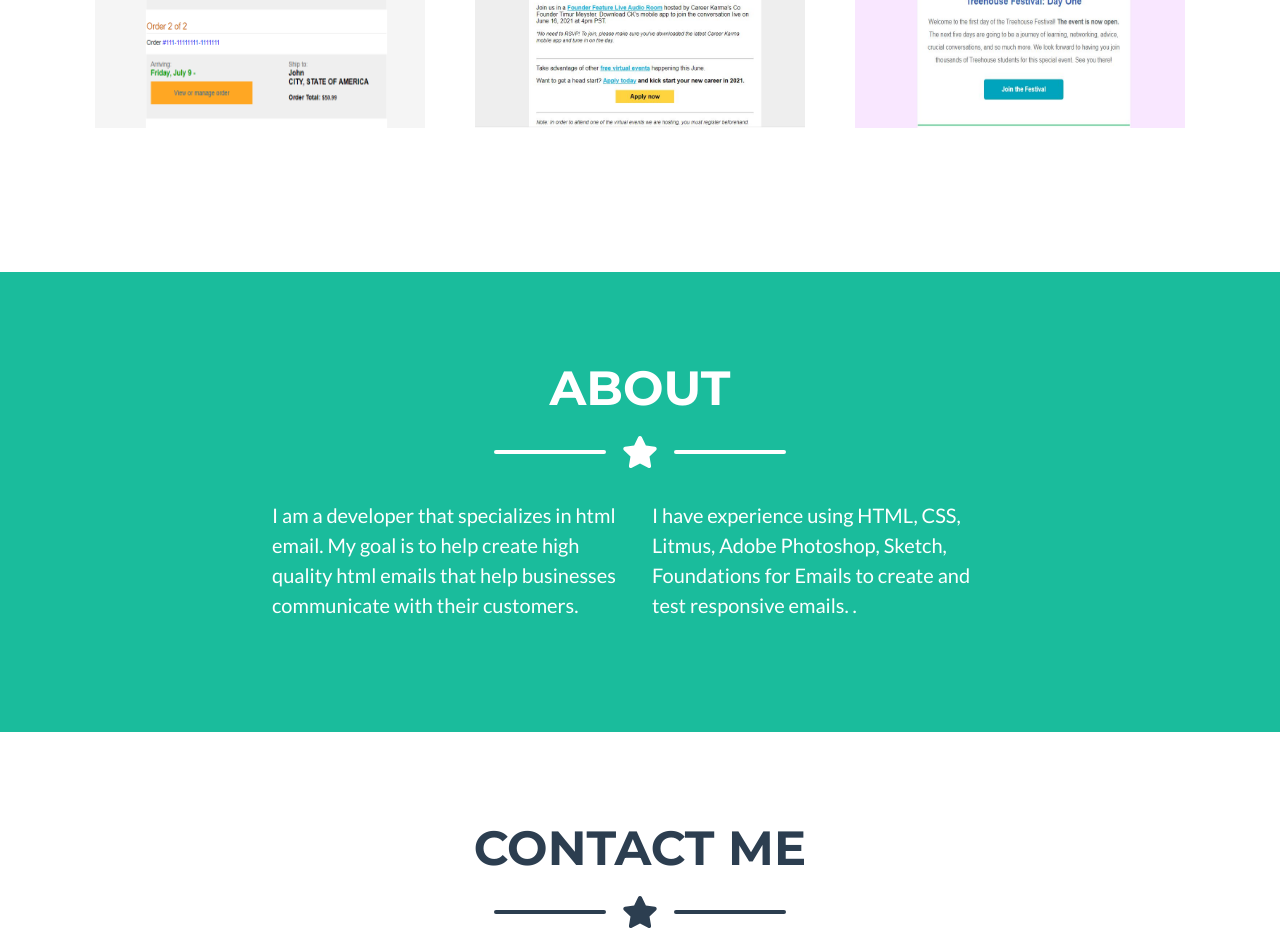
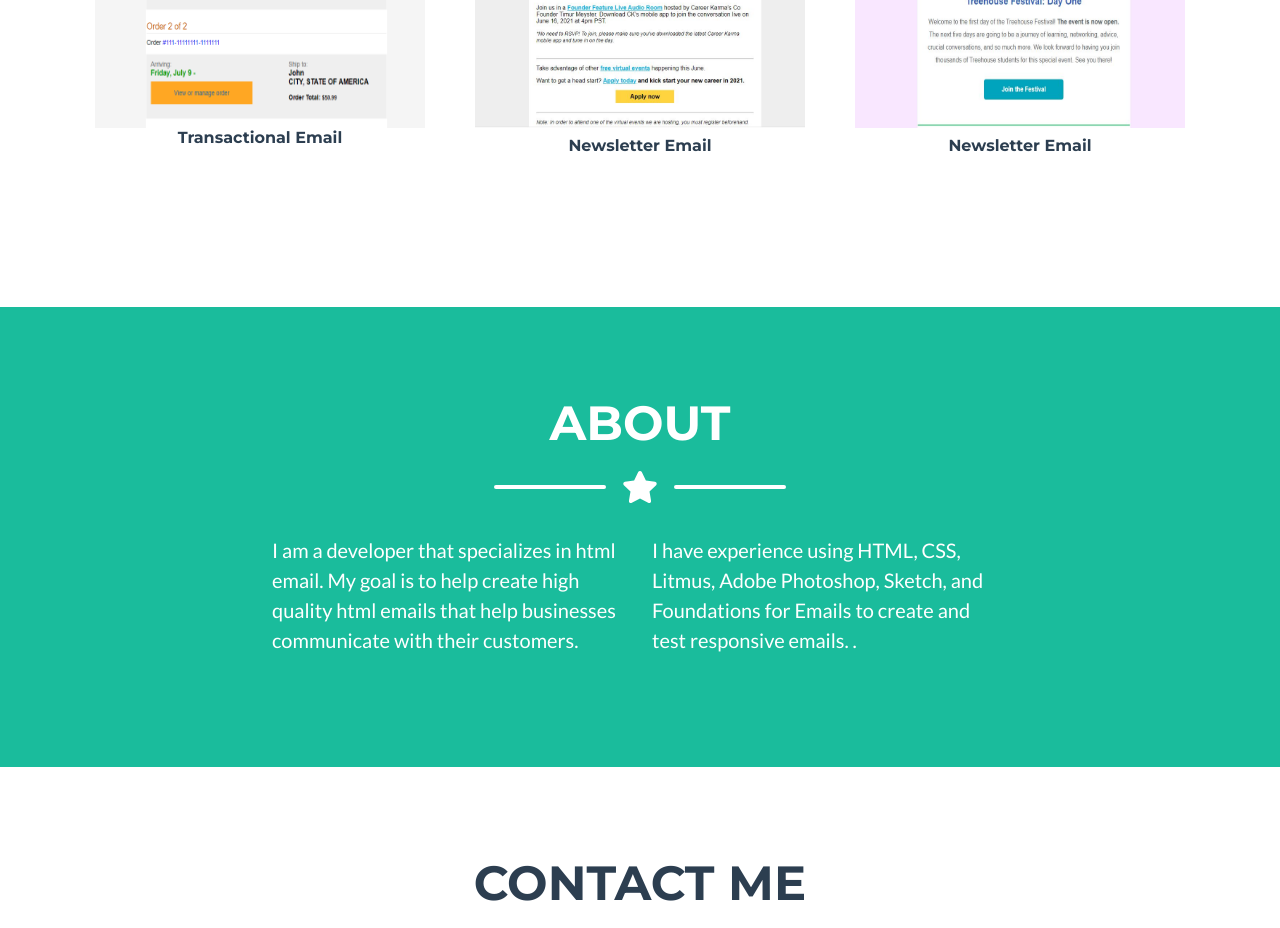
Before and after one commit to git-account2020/startbootstrap-freelancer-gh-pages, a plain HTML site: page index.html in a window 1280 px wide. Shown: the part 900-1828 px from the top of the page. Drawn offline with nearby package versions, Linux system fonts and the light colour scheme.

```diff
--- a/index.html
+++ b/index.html
@@ -67,19 +67,21 @@
                       <a href="transactional-email.html">
                         <img class="img-fluid portfolio-image " src="assets/img/portfolio/amazon-transactional email.png" alt="transactional email thumbnail" />
                       </a>
+                      <h6 class="text-secondary">Transactional Email</h6>
                     </div>
                     <!-- Portfolio Item 2-->
                     <div class="col-md-6 col-lg-4 mb-5 text-center">
                       <a href="newsletter-email.html">
                         <img class="img-fluid portfolio-image" src="assets/img/portfolio/Flatiron-newsletter-small.JPG" alt="newsletter email thumbnail" />
                       </a>
+                      <h6 class="text-secondary mt-2">Newsletter Email</h6>
                     </div>
                     <!-- Portfolio Item 3-->
                     <div class="col-md-6 col-lg-4 mb-5 text-center">
                       <a href="promotional-email.html">
                         <img class="img-fluid portfolio-image" src="assets/img/portfolio/treehouse-small.JPG" alt="promotional email thumbnail" />
                       </a>
-
+                      <h6 class="text-secondary mt-2">Newsletter Email</h6>
                     </div>
                   </div>
                 </div>
@@ -102,7 +104,7 @@
                       </p>
                     </div>
                     <div class="col-lg-4 me-auto"><p class="lead">
-                       I have experience using HTML, CSS, Litmus, Adobe Photoshop, Sketch, Foundations for Emails to create and test responsive emails.
+                       I have experience using HTML, CSS, Litmus, Adobe Photoshop, Sketch, and Foundations for Emails to create and test responsive emails.
                       .</p></div>
                 </div>
             </div>
```
Also changed, not shown: promotional-email.html (+4 -4 lines).
